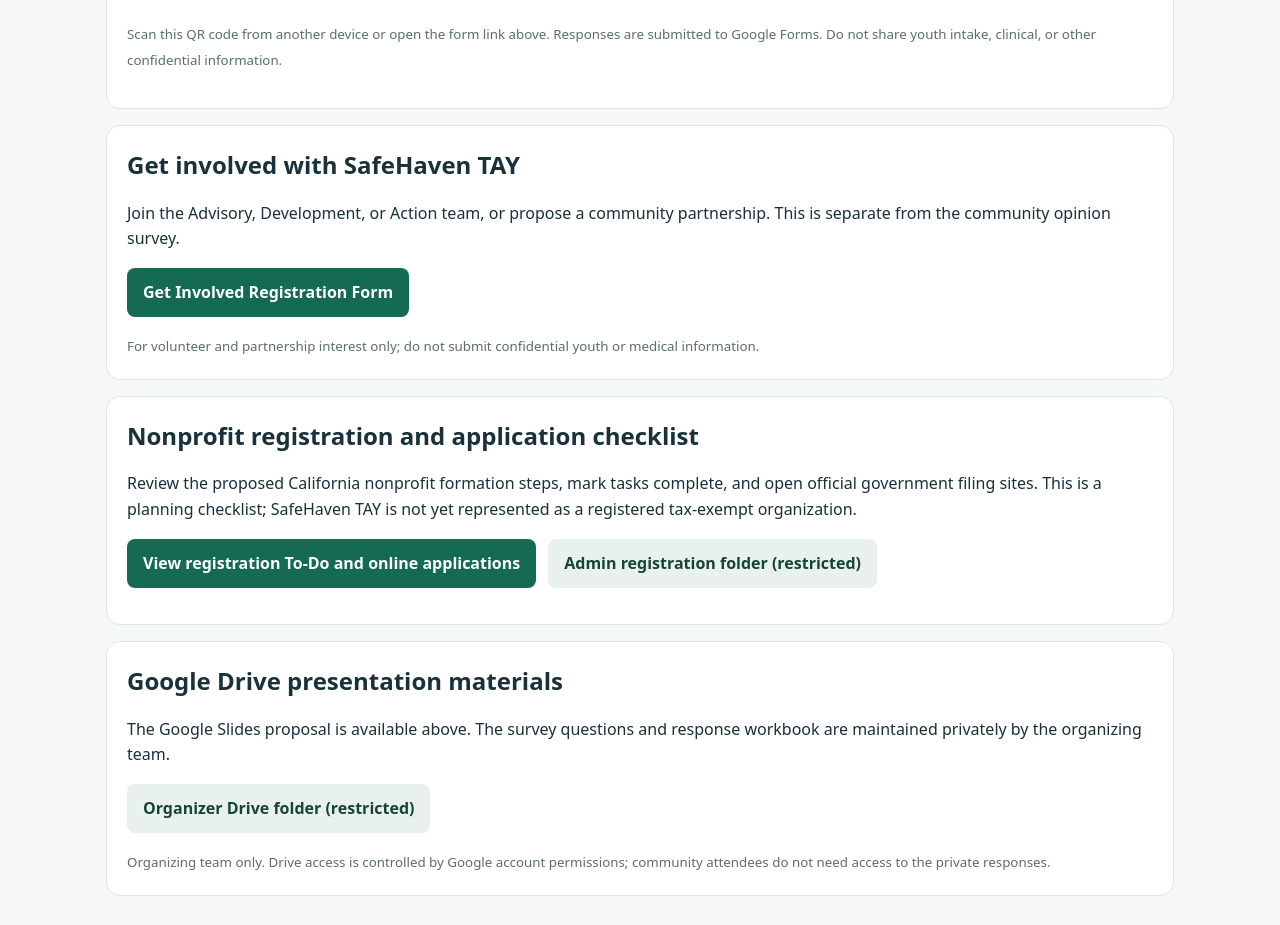
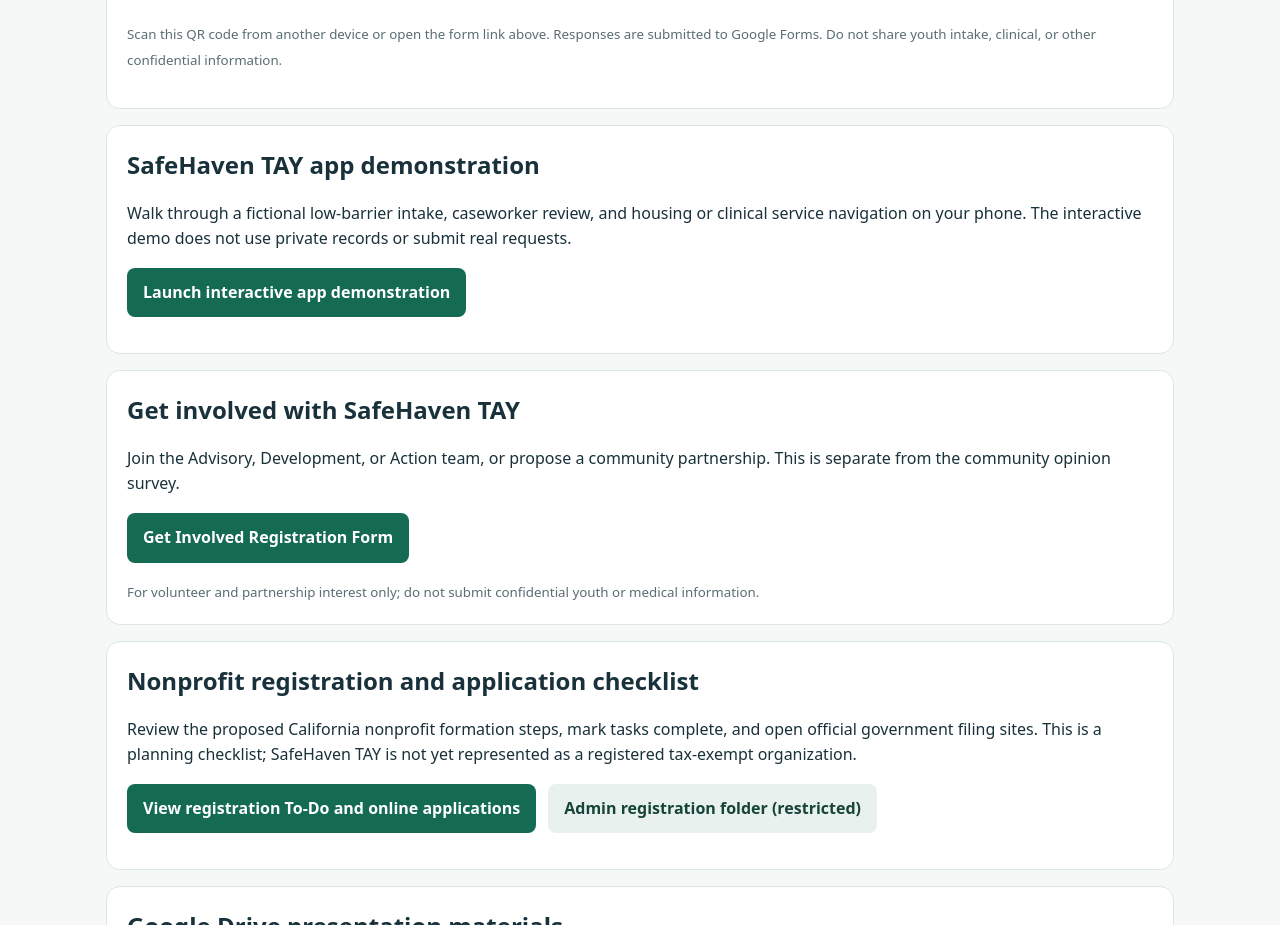
Before and after one commit to protikka1/safehaven-tay-app, a website: page website/public/presentation/index.html in a window 1280 px wide. Shown: the part 2233-3158 px from the top of the page. Drawn offline with Linux system fonts and the light colour scheme.

Commit message:
feat(presentation): link interactive SafeHaven prototype demonstration

```diff
--- a/website/public/presentation/index.html
+++ b/website/public/presentation/index.html
@@ -56,6 +56,7 @@ small{color:#596d72}ol{padding-left:1.4rem}li{margin:.55rem 0}.note{border-left:
 <div id="survey-qr" style="display:inline-block;max-width:100%;padding:12px;background:white;border:1px solid #dce7e4;border-radius:10px" aria-label="QR code for SafeHaven TAY community feedback form"></div>
 <p><small>Scan this QR code from another device or open the form link above. Responses are submitted to Google Forms. Do not share youth intake, clinical, or other confidential information.</small></p>
 </section>
+<section class="panel" aria-label="Interactive application demonstration"><h2>SafeHaven TAY app demonstration</h2><p>Walk through a fictional low-barrier intake, caseworker review, and housing or clinical service navigation on your phone. The interactive demo does not use private records or submit real requests.</p><div class="actions"><a class="button" href="/demo/">Launch interactive app demonstration</a></div></section>
 <section class="panel" aria-label="Get Involved registration"><h2>Get involved with SafeHaven TAY</h2><p>Join the Advisory, Development, or Action team, or propose a community partnership. This is separate from the community opinion survey.</p><div class="actions"><a class="button" href="https://docs.google.com/forms/d/1iIta5mDNfAvvhKyoj7TQJfVHjm_EzwPk8eudGSc5k0w/viewform" target="_blank" rel="noopener noreferrer">Get Involved Registration Form</a></div><small>For volunteer and partnership interest only; do not submit confidential youth or medical information.</small></section>
 <section class="panel" aria-label="Nonprofit formation"><h2>Nonprofit registration and application checklist</h2><p>Review the proposed California nonprofit formation steps, mark tasks complete, and open official government filing sites. This is a planning checklist; SafeHaven TAY is not yet represented as a registered tax-exempt organization.</p><div class="actions"><a class="button" href="/nonprofit-registration/">View registration To-Do and online applications</a><a class="button secondary" href="https://drive.google.com/drive/folders/1WTBe-HMK5mfWgDyuc3Ef73mfPG_oRaDT" target="_blank" rel="noopener noreferrer">Admin registration folder (restricted)</a></div></section>
 <section class="panel"><h2>Google Drive presentation materials</h2>
```
